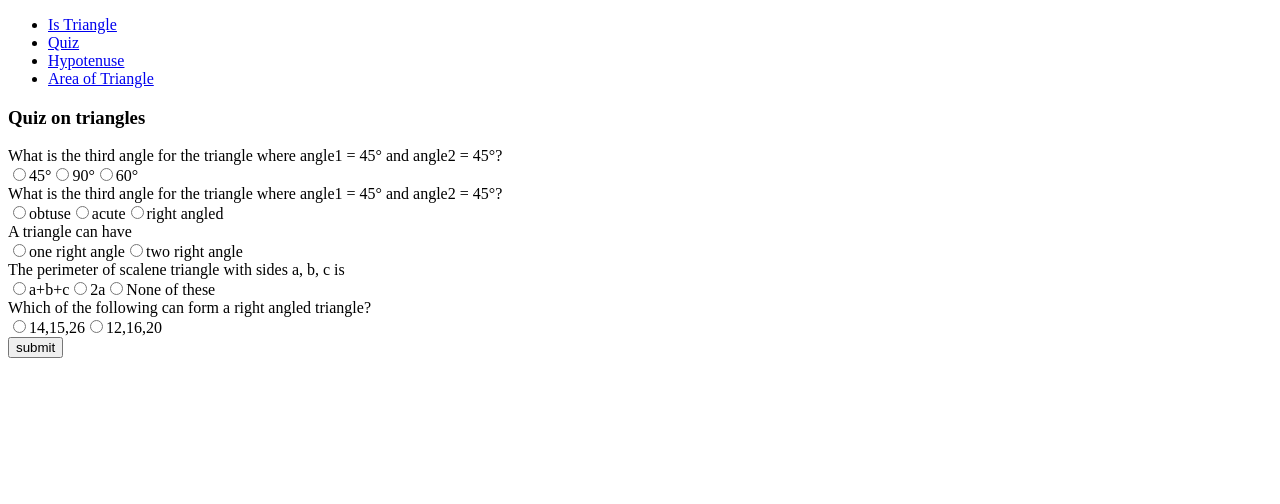
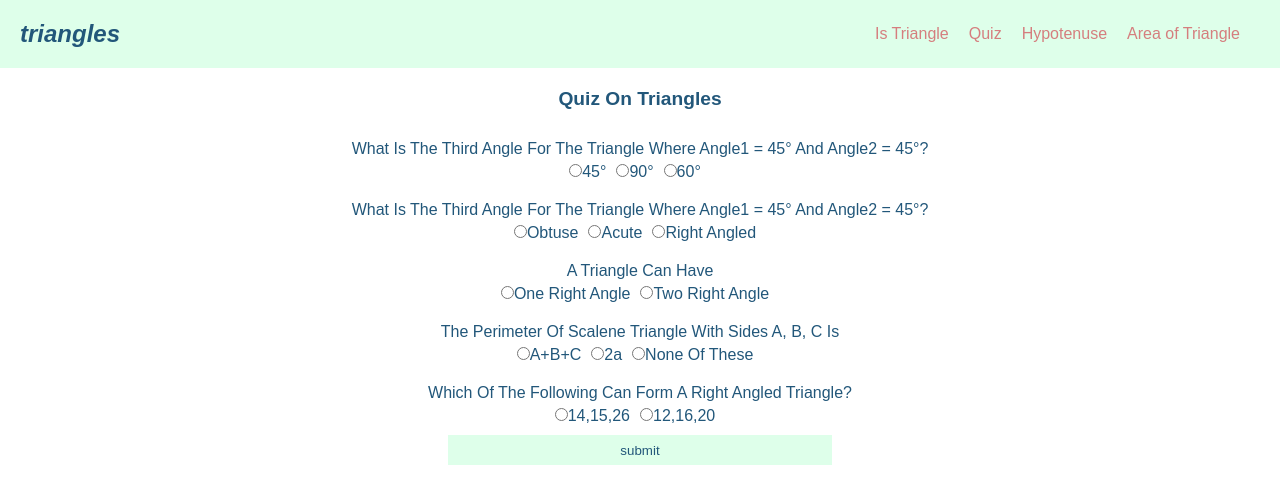
Before and after one commit to foolhardy21/marktwelve-neogcamp, a React (Create React App) app: page /quiz in a window 1280 px wide. Shown: the top 504 px of the page. Built offline with nearby package versions, Linux system fonts and the light colour scheme.

Commit message:
style - page layout and ui

```diff
--- a/src/Header.js
+++ b/src/Header.js
@@ -1,23 +1,26 @@
 import React from 'react'
 import { Link } from 'react-router-dom'
+import styles from './Header.module.css'
+
 const Header = () => {
     return (
-        <div>
-            <ul>
-                <li>
+        <header>
+            <h3 className={styles.title}>triangles</h3>
+            <ul className={styles.navigationbar}>
+                <li className={styles.navbar_item}>
                     <Link to='/is-triangle'>Is Triangle</Link>
                 </li>
-                <li>
+                <li className={styles.navbar_item}>
                     <Link to='/quiz'>Quiz</Link>
                 </li>
-                <li>
+                <li className={styles.navbar_item}>
                     <Link to='/hypotenuse'>Hypotenuse</Link>
                 </li>
-                <li>
+                <li className={styles.navbar_item}>
                     <Link to='/area'>Area of Triangle</Link>
                 </li>
             </ul>
-        </div>
+        </header>
     )
 }
 export default Header
--- /dev/null
+++ b/src/Header.module.css
@@ -0,0 +1,31 @@
+* {
+    margin: 0;
+    padding: 0;
+    font-family: sans-serif;
+    color: #22577A;
+}
+
+header {
+    display: flex;
+    justify-content: space-between;
+    color: #D57E7E;
+    background: #deffea;
+    padding: 20px;
+    align-items: center;
+}
+.title {
+    font-size: 1.5rem;
+    font-style: italic;
+}
+.navigationbar {
+    display: flex;
+}
+.navbar_item {
+    list-style: none;
+    margin-right: 20px;
+}
+a {
+    color: #D57E7E;
+    list-style: none;
+    text-decoration: none;
+}
--- a/src/pages/Area.js
+++ b/src/pages/Area.js
@@ -1,4 +1,5 @@
 import React, { useState } from 'react'
+import styles from './Area.module.css'
 
 const Area = () => {
     const [height, setHeight] = useState('')
@@ -7,24 +8,29 @@ const Area = () => {
 
     function calculateResult(e) {
         e.preventDefault()
-        const h = parseInt(height)
-        const b = parseInt(base)
-        const ar = (b*h)/2
-        setArea(ar)
+        if(!height || !base) {
+            setArea('__')
+        } else {
+
+            const h = parseInt(height)
+            const b = parseInt(base)
+            const ar = (b*h)/2
+            setArea(ar)
+        }
     }
     return (
         <div>
-            <h3>calculate area of a triangle</h3>
-            <form onSubmit={calculateResult}>
+            <h3 className={styles.area_heading}>calculate area of a triangle</h3>
+            <form className={styles.area_form} onSubmit={calculateResult}>
                 <label htmlFor='baseinput'>enter base value</label>
-                <input type='number' value={base} onChange={(e) => setBase(e.target.value)} name='baseinput' /><br />
+                <input className={styles.area_input} type='number' value={base} onChange={(e) => setBase(e.target.value)} name='baseinput' /><br />
                 <label htmlFor='heightinput'>enter height value</label>
-                <input type='number' value={height} onChange={(e) => setHeight(e.target.value)} name='heightinput' /><br />
-                <input type='submit' value='calculate' />
+                <input className={styles.area_input} type='number' value={height} onChange={(e) => setHeight(e.target.value)} name='heightinput' /><br />
+                <input className={styles.area_submit} type='submit' value='calculate' />
             </form>
-            {
+            <div className={styles.area_verdict}>{
                 area && `The area of triangle is ${area}`
-            }
+            }</div>
         </div>
     )
 }
--- /dev/null
+++ b/src/pages/Area.module.css
@@ -0,0 +1,32 @@
+.area_heading {
+    text-align: center;
+    text-transform: capitalize;
+    font-size: 1.2rem;
+    margin: 20px 0;
+}
+.area_form {
+    display: flex;
+    flex-direction: column;
+    align-items: center;
+    text-transform: capitalize;
+}
+
+.area_input {
+    width: 30vw;
+    height: 20px;
+}
+.area_submit {
+    width: 30vw;
+    height: 30px;
+    background: #deffea;
+    border-style: none;
+}
+.area_submit:hover {
+    cursor: pointer;
+}
+
+.area_verdict {
+    text-align: center;
+    margin-top: 30px;
+    font-size: 1.2rem;
+}
--- a/src/pages/Hypotenuse.js
+++ b/src/pages/Hypotenuse.js
@@ -1,4 +1,5 @@
 import React, { useState } from 'react'
+import styles from './Hypotenuse.module.css'
 
 const Hypotenuse = () => {
     const [height, setHeight] = useState('')
@@ -7,24 +8,29 @@ const Hypotenuse = () => {
 
     function calculateResult(e) {
         e.preventDefault()
-        const h = parseInt(height)
-        const b = parseInt(base)
-        const ht = Math.round(Math.sqrt((h*h) + (b*b))*100)/100
-        setHypotenuse(ht)
+        if(!height || !base) {
+            setHypotenuse('__')
+        } else {
+
+            const h = parseInt(height)
+            const b = parseInt(base)
+            const ht = Math.round(Math.sqrt((h*h) + (b*b))*100)/100
+            setHypotenuse(ht)
+        }
     }
     return (
         <div>
-            <h3>calculate hypotenuse of a triangle</h3>
-            <form onSubmit={calculateResult}>
+            <h3 className={styles.hypt_heading}>calculate hypotenuse of a triangle</h3>
+            <form className={styles.hypt_form} onSubmit={calculateResult}>
                 <label htmlFor='baseinput'>enter base value</label>
-                <input type='number' value={base} onChange={(e) => setBase(e.target.value)} name='baseinput' /><br />
+                <input className={styles.hypt_input} type='number' value={base} onChange={(e) => setBase(e.target.value)} name='baseinput' /><br />
                 <label htmlFor='heightinput'>enter height value</label>
-                <input type='number' value={height} onChange={(e) => setHeight(e.target.value)} name='heightinput' /><br />
-                <input type='submit' value='calculate' />
+                <input className={styles.hypt_input} type='number' value={height} onChange={(e) => setHeight(e.target.value)} name='heightinput' /><br />
+                <input className={styles.hypt_submit} type='submit' value='calculate' />
             </form>
-            {
+            <div className={styles.hypt_verdict}>{
                 hypotenuse && `The hypotenuse is ${hypotenuse}`
-            }
+            }</div>
         </div>
     )
 }
--- /dev/null
+++ b/src/pages/Hypotenuse.module.css
@@ -0,0 +1,32 @@
+.hypt_heading {
+    text-align: center;
+    text-transform: capitalize;
+    font-size: 1.2rem;
+    margin: 20px 0;
+}
+.hypt_form {
+    display: flex;
+    flex-direction: column;
+    align-items: center;
+    text-transform: capitalize;
+}
+
+.hypt_input {
+    width: 30vw;
+    height: 20px;
+}
+.hypt_submit {
+    width: 30vw;
+    height: 30px;
+    background: #deffea;
+    border-style: none;
+}
+.hypt_submit:hover {
+    cursor: pointer;
+}
+
+.hypt_verdict {
+    text-align: center;
+    margin-top: 30px;
+    font-size: 1.2rem;
+}
--- a/src/pages/IsTriangle.js
+++ b/src/pages/IsTriangle.js
@@ -1,4 +1,5 @@
 import React, { useState } from 'react'
+import styles from './IsTriangle.module.css'
 
 const IsTriangle = () => {
     const [angle1, setAngle1] = useState('')
@@ -12,9 +13,9 @@ const IsTriangle = () => {
         const b = parseInt(angle2)
         const c = parseInt(angle3)
         if(a + b + c === 180) {
-            setMessage('Yes it is')
+            setMessage('Yes it is a triangle')
         } else {
-            setMessage('No its not')
+            setMessage('No its not a triangle')
         }
         setTimeout(() => {
             setMessage('')
@@ -23,19 +24,19 @@ const IsTriangle = () => {
 
     return (
         <div>
-            <h3>Angles of a Triangle</h3>
-            <form onSubmit={checkIfTriangle}>
+            <h3 className={styles.istri_heading}>Angles of a Triangle</h3>
+            <form className={styles.istri_form} onSubmit={checkIfTriangle}>
                 <label htmlFor='1angle'>angle 1</label>
-                <input name='1angle' type='number' required value={angle1} onChange={(e) => setAngle1(e.target.value)} /><br />
+                <input className={styles.istri_input} name='1angle' type='number' required value={angle1} onChange={(e) => setAngle1(e.target.value)} /><br />
                 <label htmlFor='2angle'>angle 2</label>
-                <input name='2angle' type='number' required value={angle2} onChange={(e) => setAngle2(e.target.value)}/><br />
+                <input className={styles.istri_input} name='2angle' type='number' required value={angle2} onChange={(e) => setAngle2(e.target.value)}/><br />
                 <label htmlFor='3angle'>angle 3</label>
-                <input name='3angle' type='number' required value={angle3} onChange={(e) => setAngle3(e.target.value)}/><br />
-                <input type='submit' value='is it?'/>
+                <input className={styles.istri_input} name='3angle' type='number' required value={angle3} onChange={(e) => setAngle3(e.target.value)}/><br />
+                <input className={styles.istri_submit} type='submit' value='is it?'/>
             </form>
-            {
+            <div className={styles.istri_verdict}>{
                 message && `${message}`
-            }
+            }</div>
         </div>
     )
 }
--- /dev/null
+++ b/src/pages/IsTriangle.module.css
@@ -0,0 +1,32 @@
+.istri_heading {
+    text-align: center;
+    text-transform: capitalize;
+    font-size: 1.2rem;
+    margin: 20px 0;
+}
+.istri_form {
+    display: flex;
+    flex-direction: column;
+    align-items: center;
+    text-transform: capitalize;
+}
+
+.istri_input {
+    width: 30vw;
+    height: 20px;
+}
+.istri_submit {
+    width: 30vw;
+    height: 30px;
+    background: #deffea;
+    border-style: none;
+}
+.istri_submit:hover {
+    cursor: pointer;
+}
+
+.istri_verdict {
+    text-align: center;
+    margin-top: 30px;
+    font-size: 1.2rem;
+}
--- a/src/pages/Quiz.js
+++ b/src/pages/Quiz.js
@@ -1,5 +1,6 @@
 import React, { useState } from 'react'
 import questions from './quizdata'
+import styles from './Quiz.module.css'
 
 const Quiz = () => {
 
@@ -32,17 +33,17 @@ const Quiz = () => {
 
     return (
         <div>
-            <h3>Quiz on triangles</h3>
-            <form onSubmit={calculateScore}>
+            <h3 className={styles.quiz_heading}>Quiz on triangles</h3>
+            <form className={styles.quiz_form} onSubmit={calculateScore}>
                 {
                     questions.map((qset, index1) => {
                         return (
-                            <div key={index1}>
+                            <div className={styles.quiz_qset} key={index1}>
                                 {qset.ques}
-                                <div onChange={updateValue}>
+                                <div className={styles.quiz_radiogrp} onChange={updateValue}>
                                 {
                                     qset.options.map((option, index) => {
-                                        return <label key={index} htmlFor={`option${index}`}>
+                                        return <label className={styles.quiz_label} key={index} htmlFor={`option${index}`}>
                                                 <input id={`option${index}`} type='radio' name={`${index1}`} value={option}/>
                                                 {option}
                                             </label>
@@ -53,11 +54,11 @@ const Quiz = () => {
                         )
                     })
                 }
-                <input type='submit' value='submit' />
+                <input className={styles.quiz_submit} type='submit' value='submit' />
             </form>
-            {
+            <div className={styles.quiz_verdict}>{
                 result && `${result}`
-            }
+            }</div>
         </div>
     )
 }
--- /dev/null
+++ b/src/pages/Quiz.module.css
@@ -0,0 +1,37 @@
+.quiz_heading {
+    text-align: center;
+    text-transform: capitalize;
+    font-size: 1.2rem;
+    margin: 20px 0;
+}
+.quiz_form {
+    display: flex;
+    flex-direction: column;
+    align-items: center;
+    text-align: center;
+    text-transform: capitalize;
+}
+.quiz_qset {
+    margin: 10px 0;
+}
+.quiz_radiogrp {
+    margin-top: 5px;
+}
+.quiz_label {
+    margin-right: 10px;
+}
+.quiz_submit {
+    width: 30vw;
+    height: 30px;
+    background: #deffea;
+    border-style: none;
+}
+.quiz_submit:hover {
+    cursor: pointer;
+}
+
+.quiz_verdict {
+    text-align: center;
+    margin-top: 30px;
+    font-size: 1.2rem;
+}
```
